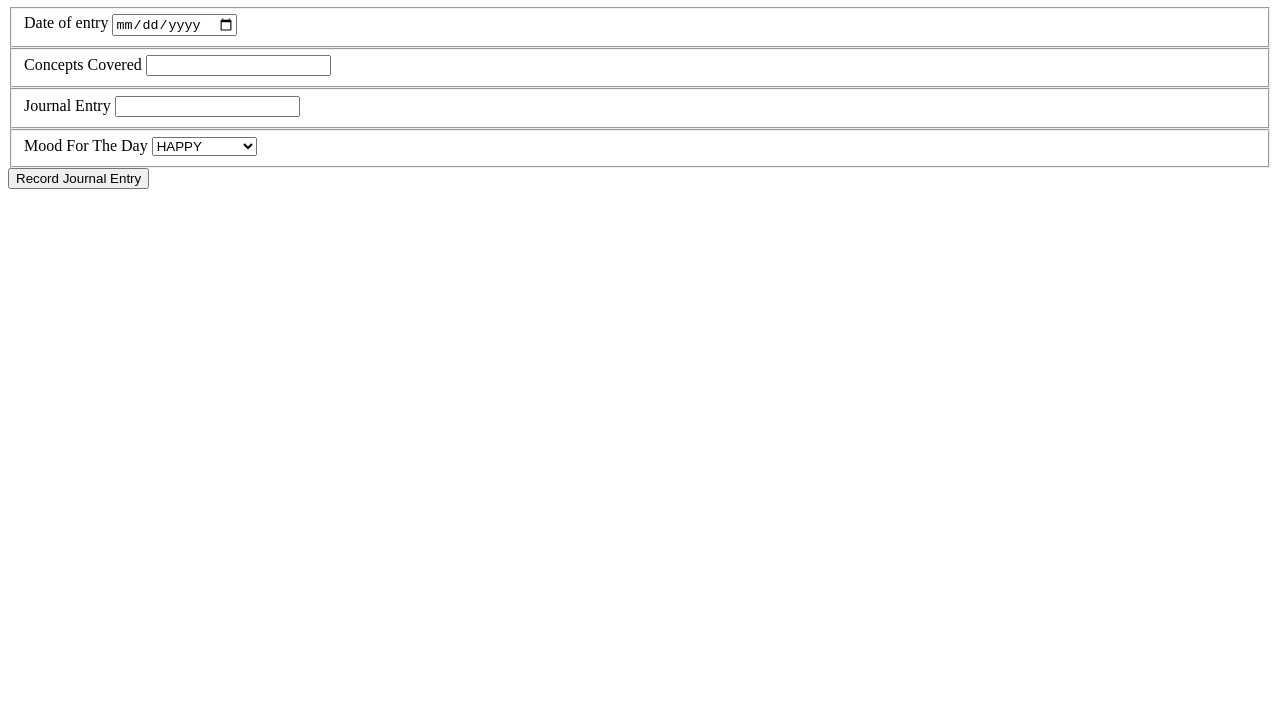
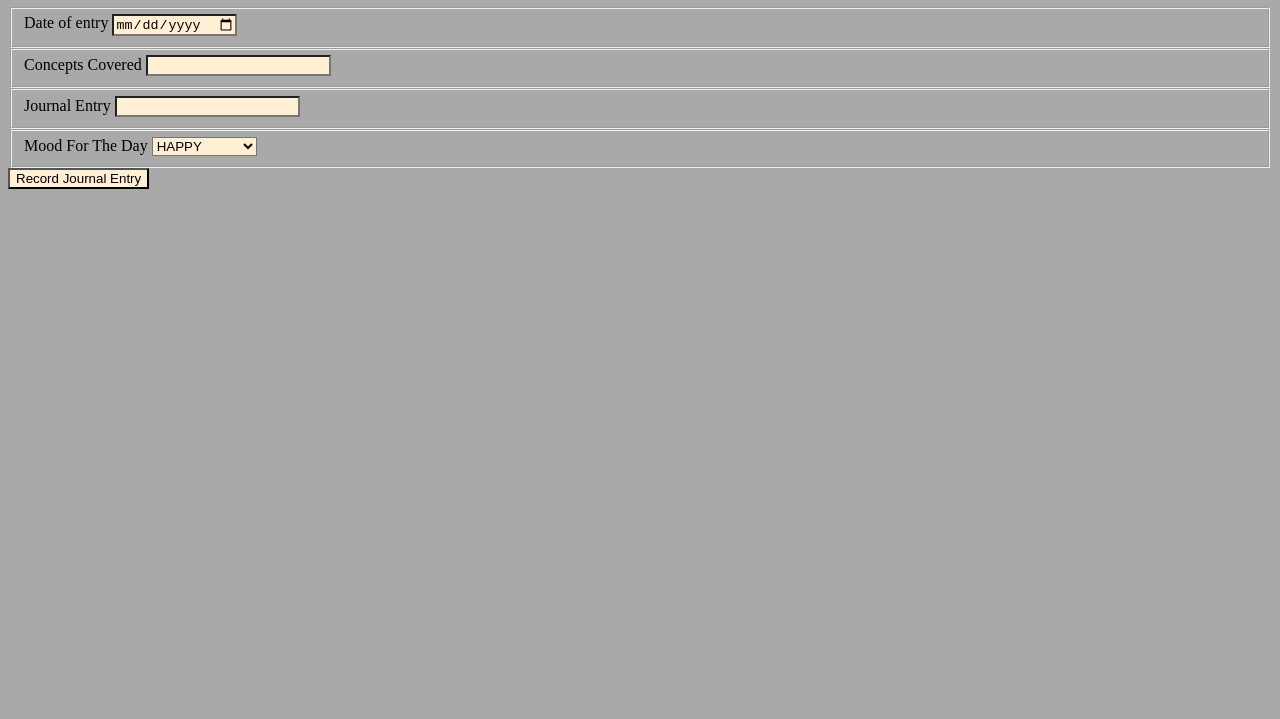
Before and after one commit to josephwalker504/Daily-Journal, a plain HTML site: page src/index.html in a window 1280 px wide. Shown: the part 81-800 px from the top of the page. Drawn offline with Linux system fonts and the light colour scheme.

Commit message:
added background color to journal

```diff
--- a/src/styles/journal.css
+++ b/src/styles/journal.css
@@ -1,4 +1,13 @@
 body {
+    background-color: darkgray;
     display: flex;
     flex-direction: column;
 }
+
+input {
+    background-color: papayawhip;
+}
+
+select {
+    background-color: papayawhip;
+}
```
